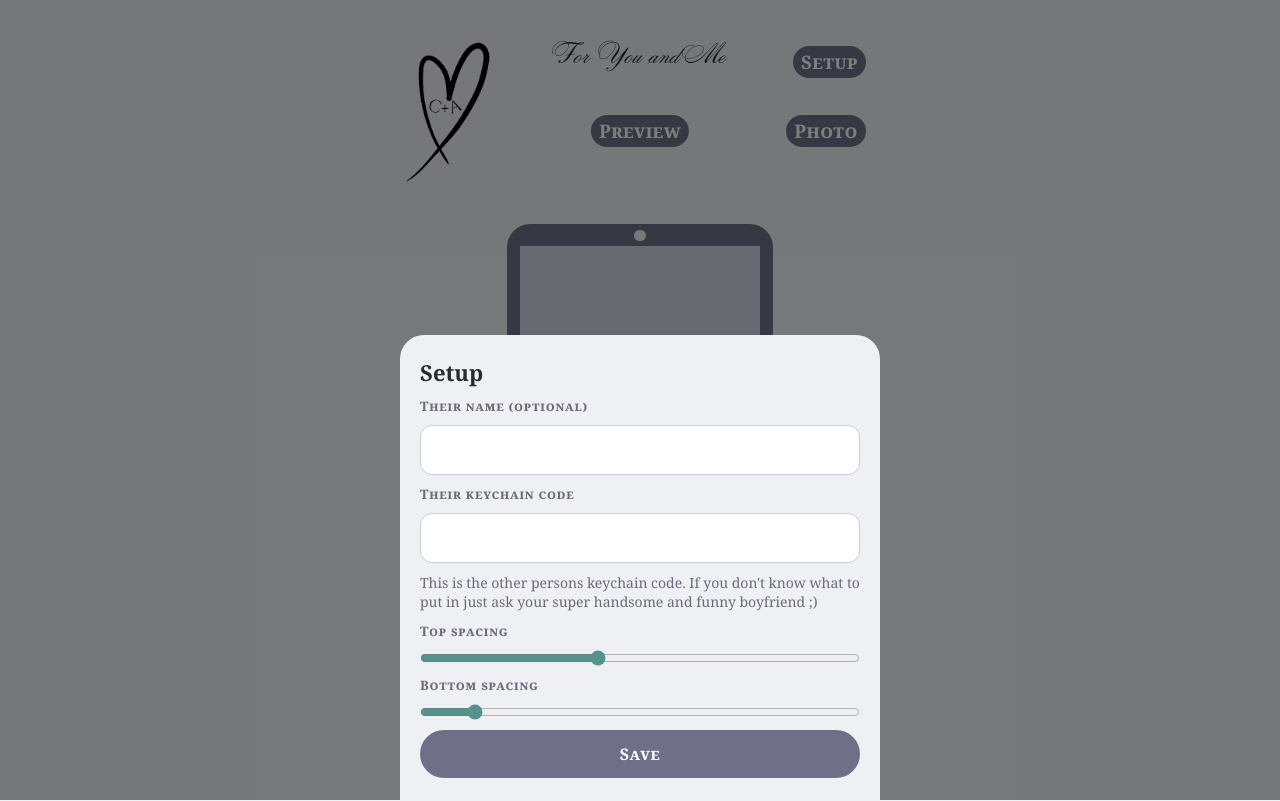
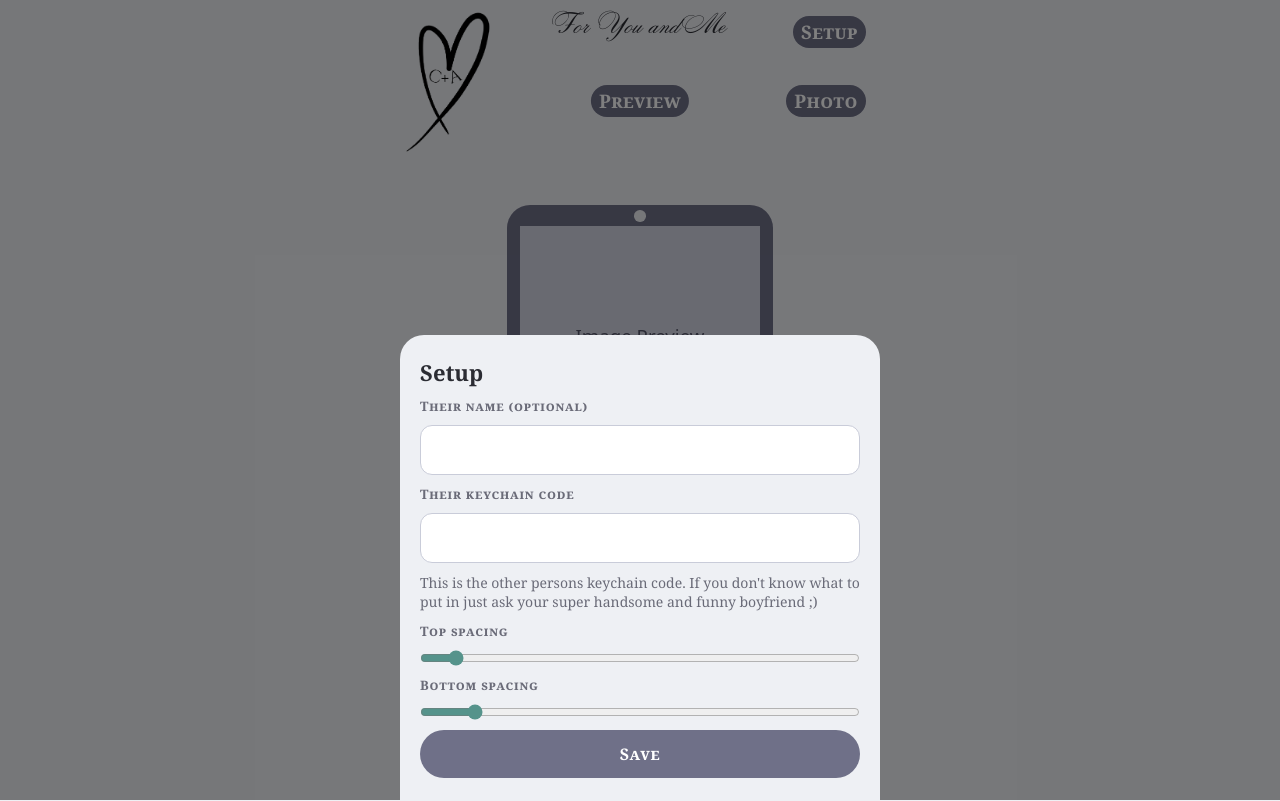
Before and after one commit to cjgson1/Keychain, a plain HTML site: page index.html in a window 1280 px wide. Drawn offline with Linux system fonts and the light colour scheme.

Commit message:
Add files via upload

```diff
--- a/index.html
+++ b/index.html
@@ -9,20 +9,19 @@
 <meta name="apple-mobile-web-app-capable" content="yes">
 <meta name="mobile-web-app-capable" content="yes">
 <meta name="apple-mobile-web-app-title" content="Keychain">
-<meta name="apple-mobile-web-app-status-bar-style" content="black-translucent">
+<meta name="apple-mobile-web-app-status-bar-style" content="black">
 <meta name="theme-color" content="#3b3b3b">
 <meta name="theme-color" content="#eef0f4" media="(prefers-color-scheme: light)">
 <style>
 /* Citadel Script: upload the font file to fonts/CitadelScript.ttf (or change the name here) */
 @font-face{font-family:"Citadel Script";src:url("fonts/CitadelScript.ttf") format("truetype");font-display:swap}
 /* --u is one pixel of the 1080-wide mockup, so everything keeps the mockup's proportions */
-:root{--tp:0px;/* raise (e.g. 36px) to push everything below the iPhone's blurred status-bar zone */
+:root{--tp:0px;
 --u:calc(min(100vw,480px)/1080);--R:calc(var(--u)*270);--L:calc(env(safe-area-inset-bottom,0px) + 12px);
 --ink:#fff;--etx:#fff;--spk:#fff;--bg:#3b3b3b;--pill:#686979;--bez:#686979;--scr:#a8aabf;--whl:#55938b;--snd:#b2b3c2;--stx:#3b3b3b;--line:#5a5b66;--card:#4a4b55;--mute:#b9bacb;
 --script:"Citadel Script","Snell Roundhand","Apple Chancery",cursive;--serif:ui-serif,"New York",Georgia,serif;color-scheme:dark}
 @media (prefers-color-scheme:light){
-:root{--ink:#2b2c33;--etx:#55566a;--bg:#eef0f4;--pill:#6f7088;--bez:#6f7088;--scr:#d3d5e3;--snd:#3b3b3b;--stx:#fff;--line:#c9ccd9;--card:#fff;--mute:#6a6b78;color-scheme:light}
-body::before{content:"";position:fixed;top:0;left:0;right:0;height:env(safe-area-inset-top,0px);background:#3b3b3b;z-index:40}}
+:root{--ink:#2b2c33;--etx:#55566a;--bg:#eef0f4;--pill:#6f7088;--bez:#6f7088;--scr:#d3d5e3;--snd:#3b3b3b;--stx:#fff;--line:#c9ccd9;--card:#fff;--mute:#6a6b78;color-scheme:light}}
 *{box-sizing:border-box;margin:0}
 html{height:100%;overflow:hidden;overscroll-behavior:none}
 body{background:var(--bg);color:var(--ink);font:16px/1.4 var(--serif);-webkit-user-select:none;user-select:none;-webkit-tap-highlight-color:transparent;padding-top:calc(env(safe-area-inset-top,0px) + var(--tp));height:100%}
@@ -253,7 +252,7 @@ function fixH(){
   const dead=sa&&sf.t>0&&innerHeight>innerWidth?Math.max(0,screen.height-innerHeight):0;
   autoL=Math.max(0,sf.b-dead)+10;
   const tp=ls.get("tp"),bp=ls.get("bp"),R=document.documentElement.style;
-  R.setProperty("--tp",(tp!==""?+tp:36)+"px");
+  R.setProperty("--tp",(tp!==""?+tp:6)+"px");
   R.setProperty("--L",(bp!==""?+bp:autoL)+"px");
   fitCv();
 }
@@ -331,7 +330,7 @@ $("#send").onclick=async()=>{
 // Setup sheet
 const sh=$("#sheet");
 function openSheet(){
-  $("#nm").value=ls.get("nm");$("#slot").value=ls.get("slot");$("#tps").value=ls.get("tp")!==""?ls.get("tp"):36;$("#bts").value=ls.get("bp")!==""?ls.get("bp"):autoL;
+  $("#nm").value=ls.get("nm");$("#slot").value=ls.get("slot");$("#tps").value=ls.get("tp")!==""?ls.get("tp"):6;$("#bts").value=ls.get("bp")!==""?ls.get("bp"):autoL;
   const ios=/iphone|ipad|ipod/i.test(navigator.userAgent)&&!(navigator.standalone||matchMedia("(display-mode: standalone)").matches);
   $("#ios").hidden=!ios;sh.hidden=false;
 }
--- a/sw.js
+++ b/sw.js
@@ -1,5 +1,5 @@
 // Bump V whenever you change any file, so installed copies pick up the update.
-const V="keychain-v9",FILES=["./","index.html","manifest.webmanifest","icons/icon-192.png","icons/icon-512.png","icons/apple-touch-icon.png"];
+const V="keychain-v10",FILES=["./","index.html","manifest.webmanifest","icons/icon-192.png","icons/icon-512.png","icons/apple-touch-icon.png"];
 self.addEventListener("install",e=>{e.waitUntil(caches.open(V).then(c=>c.addAll(FILES)).then(()=>self.skipWaiting()))});
 self.addEventListener("activate",e=>{e.waitUntil(caches.keys().then(k=>Promise.all(k.filter(x=>x!==V).map(x=>caches.delete(x)))).then(()=>self.clients.claim()))});
 self.addEventListener("fetch",e=>{
```
